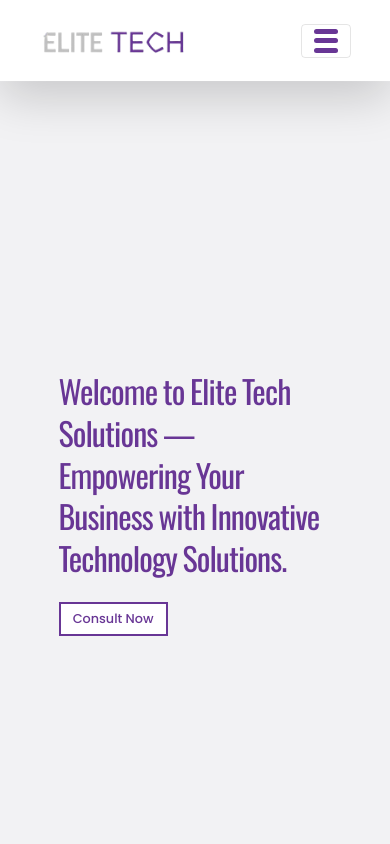
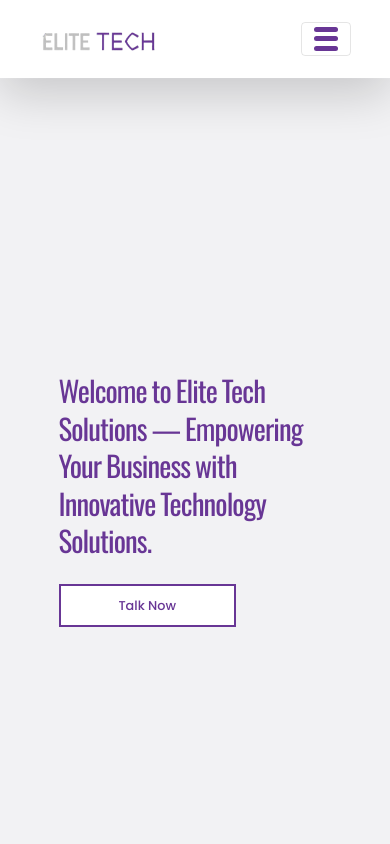
Before and after one commit to amnakhalid625/Elite_tech_website, a React (Vite) app: page / in a window 390 px wide. Shown: the top 844 px of the page. Built offline with nearby package versions, Linux system fonts and the light colour scheme; no server answers; the database is empty.

Commit message:
eliteMedia_clone

```diff
--- a/src/components/navbar/navbar.css
+++ b/src/components/navbar/navbar.css
@@ -79,3 +79,27 @@
   border-radius: 10px;
   transition: all 0.3s ease-in-out;
 }
+@media (max-width: 480px) {
+
+
+  .nav-link {
+    margin: 8px 0;
+    text-align: center;
+  }
+  .logo {
+    width: 120px;
+    height: 30px;
+  }
+
+  .contact-btn {
+    width: 100%;
+  }
+
+  .navbar-nav {
+    align-items: flex-start !important;
+  }
+  .navbar-toggler-icon {
+    display: none;
+  }
+
+}
--- a/src/pages/home/Home.jsx
+++ b/src/pages/home/Home.jsx
@@ -9,7 +9,7 @@ const slides = [
   {
     img: homeOne,
     text: 'Welcome to Elite Tech Solutions — Empowering Your Business with Innovative Technology Solutions.',
-    btnText: 'Consult Now',
+    btnText: 'Talk Now',
     btnLink: 'https://wa.me/923403394019',
     colorClass: 'slide1',
   },
--- a/src/pages/home/home.css
+++ b/src/pages/home/home.css
@@ -112,7 +112,12 @@
 /* Mobile screens */
 @media (max-width: 768px) {
 
-
+  .carousel-item {
+    position: relative;
+    width: 100%;
+    height: 50%;
+    overflow: hidden;
+  }
   .slide1 p,
   .slide2 p,
   .slide3 p,
@@ -130,6 +135,7 @@
   .carousel-item img {
     object-position: center;
   }
+
 }
 
 /* Small phones styling */
@@ -138,14 +144,13 @@
   .slide2 p,
   .slide3 p,
   .slide4 p {
-    font-size: 2rem;
+    font-size: 1.8rem;
   }
 
 
   .home-btn {
     font-size: 0.8rem;
-    padding: 5px 10px !important;
-    width: 40%;
+    width: 65%;
 
   }
 
```
